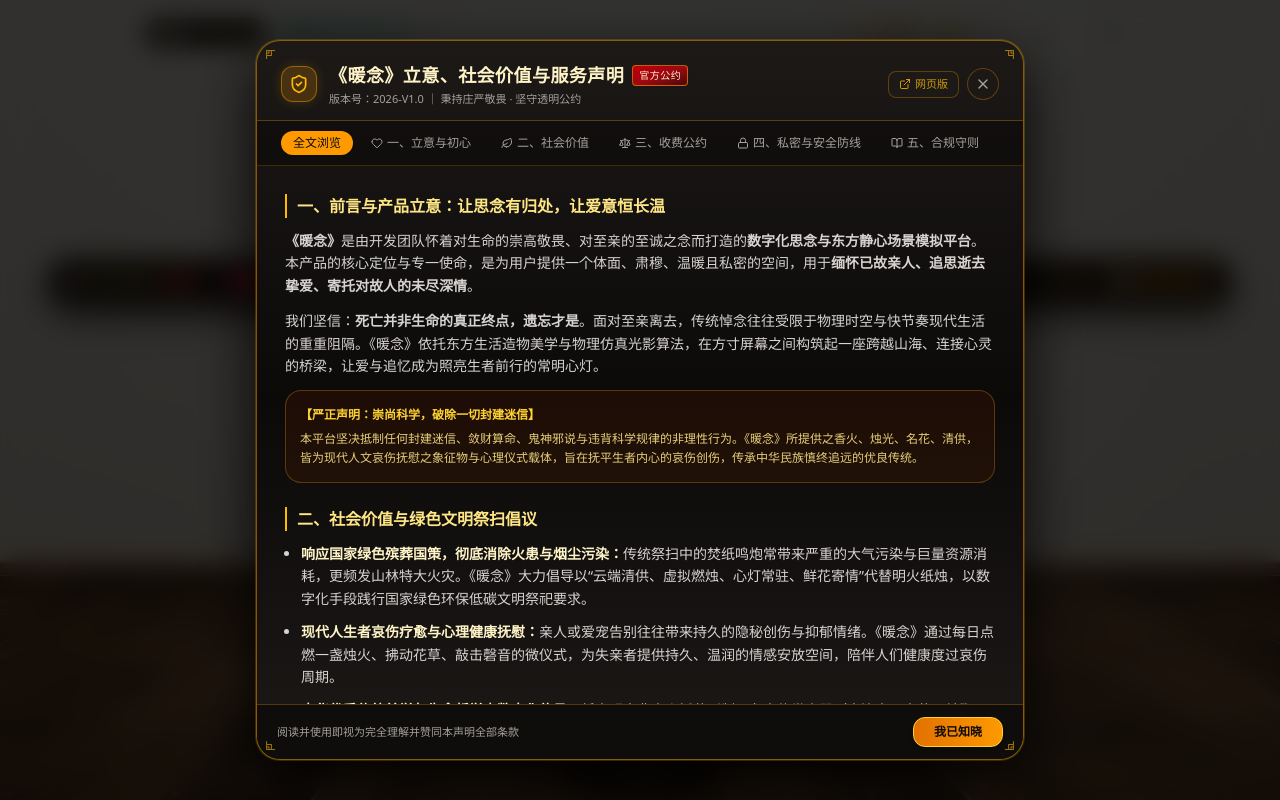
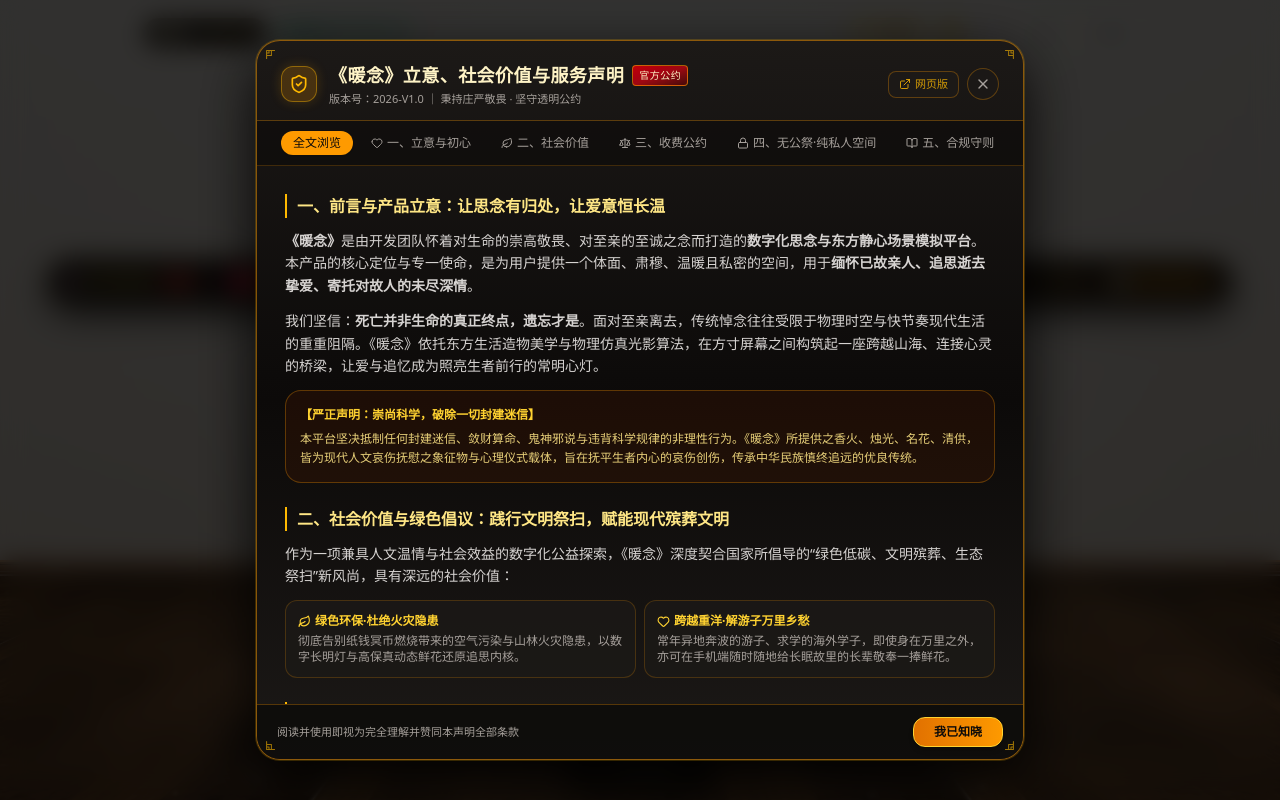
Before and after one commit to lenxeon/memery, a React (Vite) app: page / in a window 1280 px wide. Both pictures are taken after a click on the button "查看《暖念》立意初心、社会价值与服务声明". Built offline with nearby package versions, Linux system fonts and the light colour scheme; grey boxes are pictures that could not be loaded.

Commit message:
feat(policy): strictly prohibit public memorials, emphasize 100% private personal emotional spaces

```diff
--- a/public/agreement.html
+++ b/public/agreement.html
@@ -244,24 +244,24 @@
 
     <!-- 4. 空间私密保护与安全守卫公约 -->
     <section>
-      <h2>四、空间私密属性与社会安全守卫公约：恪守纯私人服务边界，筑牢清朗防线</h2>
+      <h2>四、空间私密属性与安全守卫公约：无公祭，全是面向私人的情感寄托空间</h2>
       <p>
-        《暖念》严格定位为<strong>纯私人性质的数字化家庭与亲友悼念服务平台</strong>。为恪守服务边界、保障用户私密情感、防止任何形式的公众炒作或不良社会舆情，平台确立以下核心守则：
+        《暖念》严格恪守<strong>“无公祭、非公开、全私域”</strong>的纯私人情感寄托定位。平台不设任何公祭功能，<strong>所有空间 100% 均为面向个人与家庭的私密纪念空间</strong>。为彻底阻断任何形式的公众炒作、群体聚集或不良社会影响，我们确立以下铁律：
       </p>
 
       <div class="highlight-card">
-        <h3>1. 纯私人空间定位：不提供公众纪念空间，不承接英烈楷模等公共纪念</h3>
+        <h3>1. 坚决杜绝任何公祭：不提供公众纪念空间，不承接英烈楷模等公共纪念</h3>
         <p>
-          本平台<strong>专一提供私人空间服务，明确不提供革命英烈、国家楷模、历史伟人或社会公众人物等类似公众纪念空间</strong>。英烈模范与社会公众先驱之悼念，属于国家法定公共纪念与官方机构严肃范畴，本平台不设任何公共广场与公众公祭通道，任何个人严禁在平台私自建立公众性质档案或借此炒作。
+          本平台<strong>坚决不提供任何形式的公祭服务，不设立任何公祭大厅，不开展任何群体公祭活动</strong>。革命英烈、国家楷模、历史伟人及社会公众人物之追思悼念，均属于国家法定公共机构与官方平台的严肃公共事业范畴。本平台<strong>严禁任何人建立公众纪念空间</strong>，严禁借公众人物或公祭名义进行任何形式的集资、引流或网络炒作。
         </p>
       </div>
 
       <div class="highlight-card">
-        <h3>2. 纯受邀私有访问机制：仅限受邀亲友可见，人数严格上限 ≤100 人</h3>
+        <h3>2. 纯受邀私有访问机制：仅限受邀亲友可见，人数严格封顶 ≤100 人</h3>
         <p>
-          平台上<strong>所有的空间均为私有空间</strong>，不具备任何公开检索或公网传播属性：<br>
-          • <strong>唯受邀方可进入</strong>：任何第三方访客，<strong>只有接到空间创建人的专属邀请后才可以访问</strong>，无邀请链接无法触达；<br>
-          • <strong>硬性封顶不超过 100 人</strong>：每个私人纪念空间的累计受邀可见人数<strong>严格受限于不超过 100 人的绝对上限</strong>。平台从底层技术架构上物理切断外部链接在全网的病毒式裂变，严防被不法分子恶意建档扩散造成不良社会影响。
+          平台上<strong>每一个空间都是面向私人的纯私密情感寄托空间</strong>，绝无任何公开展示：<br>
+          • <strong>唯受邀方可进入</strong>：空间对公网完全隐身，<strong>只有接到创建人定向专属邀请的亲友才可以访问</strong>，不接受任何公开检索与申请；<br>
+          • <strong>硬性封顶不超过 100 人</strong>：每个私人空间的累计受邀可见人数<strong>严格受限于不超过 100 人的绝对上限</strong>。平台从底层代码与系统架构上彻底切断外链病毒式扩散路径，确保纯粹的私人情感寄托不被外界干扰，杜绝产生任何不良社会影响。
         </p>
       </div>
 
--- a/src/components/settings/UserAgreementModal.tsx
+++ b/src/components/settings/UserAgreementModal.tsx
@@ -135,7 +135,7 @@ export const UserAgreementModal: React.FC<UserAgreementModalProps> = ({
             }`}
           >
             <Lock size={12} />
-            <span>四、私密与安全防线</span>
+            <span>四、无公祭·纯私人空间</span>
           </button>
           <button
             type="button"
@@ -173,30 +173,29 @@ export const UserAgreementModal: React.FC<UserAgreementModalProps> = ({
             </section>
           )}
 
-          {/* 二、社会价值与绿色倡议 */}
+          {/* 二、社会价值与倡议 */}
           {(activeSection === 'all' || activeSection === 'social') && (
             <section className="space-y-3">
               <h4 className="text-base font-serif font-bold text-amber-200 flex items-center gap-2 border-l-2 border-amber-400 pl-2.5">
-                二、社会价值与绿色文明祭扫倡议
+                二、社会价值与绿色倡议：践行文明祭扫，赋能现代殡葬文明
               </h4>
-              <ul className="space-y-2.5 pl-4 list-disc text-stone-300">
-                <li>
-                  <strong className="text-amber-100">响应国家绿色殡葬国策，彻底消除火患与烟尘污染：</strong>
-                  传统祭扫中的焚纸鸣炮常带来严重的大气污染与巨量资源消耗，更频发山林特大火灾。《暖念》大力倡导以“云端清供、虚拟燃烛、心灯常驻、鲜花寄情”代替明火纸烛，以数字化手段践行国家绿色环保低碳文明祭祀要求。
-                </li>
-                <li>
-                  <strong className="text-amber-100">现代人生者哀伤疗愈与心理健康抚慰：</strong>
-                  亲人或爱宠告别往往带来持久的隐秘创伤与抑郁情绪。《暖念》通过每日点燃一盏烛火、拂动花草、敲击磬音的微仪式，为失亲者提供持久、温润的情感安放空间，陪伴人们健康度过哀伤周期。
-                </li>
-                <li>
-                  <strong className="text-amber-100">中华优秀传统美学与生命哲学之数字化传承：</strong>
-                  将宋明古典文人插花形制、名窑传世瓷器（宋汝窑、青花、羊脂玉）、二十四节气时令清供及大木构东方建筑美学数字化重现，让年轻一代在交互中体悟传统造物之美与生命敬畏心。
-                </li>
-                <li>
-                  <strong className="text-amber-100">跨越海峡与重洋的情感纽带：</strong>
-                  让异地打拼的务工游子、海外求学的华人同胞，无论身处万里之外，亦可在手机端随时随地给故人奉上一捧鲜花。
-                </li>
-              </ul>
+              <p>
+                作为一项兼具人文温情与社会效益的数字化公益探索，《暖念》深度契合国家所倡导的“绿色低碳、文明殡葬、生态祭扫”新风尚，具有深远的社会价值：
+              </p>
+              <div className="grid grid-cols-1 sm:grid-cols-2 gap-2 text-xs">
+                <div className="p-3 rounded-xl bg-stone-900/80 border border-amber-500/20 space-y-1">
+                  <span className="font-bold text-amber-300 flex items-center gap-1">
+                    <Leaf size={13} /> 绿色环保·杜绝火灾隐患
+                  </span>
+                  <p className="text-stone-400">彻底告别纸钱冥币燃烧带来的空气污染与山林火灾隐患，以数字长明灯与高保真动态鲜花还原追思内核。</p>
+                </div>
+                <div className="p-3 rounded-xl bg-stone-900/80 border border-amber-500/20 space-y-1">
+                  <span className="font-bold text-amber-300 flex items-center gap-1">
+                    <Heart size={13} /> 跨越重洋·解游子万里乡愁
+                  </span>
+                  <p className="text-stone-400">常年异地奔波的游子、求学的海外学子，即使身在万里之外，亦可在手机端随时随地给长眠故里的长辈敬奉一捧鲜花。</p>
+                </div>
+              </div>
             </section>
           )}
 
@@ -272,21 +271,21 @@ export const UserAgreementModal: React.FC<UserAgreementModalProps> = ({
           {(activeSection === 'all' || activeSection === 'safety') && (
             <section className="space-y-3">
               <h4 className="text-base font-serif font-bold text-amber-200 flex items-center gap-2 border-l-2 border-amber-400 pl-2.5">
-                四、空间私密属性与社会安全守卫公约：恪守纯私人服务边界，筑牢清朗防线
+                四、空间私密属性与安全守卫公约：无公祭，全是面向私人的情感寄托空间
               </h4>
               <p>
-                《暖念》严格定位为<strong>纯私人性质的数字化家庭与亲友悼念服务平台</strong>。为恪守服务边界、保障用户私密情感、防止任何形式的公众炒作或不良社会舆情，平台确立以下核心守则：
+                《暖念》严格恪守<strong>“无公祭、非公开、全私域”</strong>的纯私人情感寄托定位。平台不设任何公祭功能，<strong>所有空间 100% 均为面向个人与家庭的私密纪念空间</strong>。为彻底阻断任何形式的公众炒作、群体聚集或不良社会影响，平台确立以下核心守则：
               </p>
 
               <div className="grid grid-cols-1 sm:grid-cols-2 gap-2.5 text-xs">
-                {/* 1. 纯私人空间定位 */}
+                {/* 1. 坚决杜绝公祭 */}
                 <div className="p-3.5 rounded-2xl bg-stone-900/90 border border-amber-500/25 space-y-1.5">
                   <div className="font-bold text-amber-300 flex items-center gap-1.5">
                     <Lock size={14} className="text-amber-400 shrink-0" />
-                    <span>1. 纯私人空间服务（不设公众纪念空间）</span>
+                    <span>1. 坚决杜绝公祭（不设公众纪念空间）</span>
                   </div>
                   <p className="text-stone-300 leading-relaxed text-[11px]">
-                    本平台<strong>专一提供私人空间服务，明确不提供革命英烈与国家楷模类似公众纪念空间</strong>。英烈模范悼念属法定公共机构范畴，平台不设公共广场通道，严禁私自建立公众性质档案或借此炒作。
+                    本平台<strong>坚决不提供任何公祭服务，不设立公祭大厅，不开展群体公祭活动</strong>。革命英烈与国家楷模追思属官方严肃公共事业范畴，平台严禁设立公众性质纪念空间，严禁借公祭名义进行网络炒作或集资。
                   </p>
                 </div>
 
@@ -294,10 +293,10 @@ export const UserAgreementModal: React.FC<UserAgreementModalProps> = ({
                 <div className="p-3.5 rounded-2xl bg-stone-900/90 border border-amber-500/25 space-y-1.5">
                   <div className="font-bold text-amber-300 flex items-center gap-1.5">
                     <Users size={14} className="text-amber-400 shrink-0" />
-                    <span>2. 纯受邀私有访问（严格上限 ≤100 人）</span>
+                    <span>2. 纯受邀私有访问（严格封顶 ≤100 人）</span>
                   </div>
                   <p className="text-stone-300 leading-relaxed text-[11px]">
-                    所有空间均为私有空间，<strong>只有接到创建人定向邀请后方可访问</strong>。每个私有空间的累计受邀可见人数<strong>严格受限于 ≤100 人的绝对上限</strong>，物理阻断公网传播与不良社会影响。
+                    每一个空间均是面向私人的纯私密情感寄托空间，完全不对外公开。<strong>只有接到创建人定向专属邀请方可访问</strong>；受邀可见人数<strong>严格锁定在 ≤100 人绝对上限</strong>，物理阻断公网传播，严防不良社会影响。
                   </p>
                 </div>
 
```
